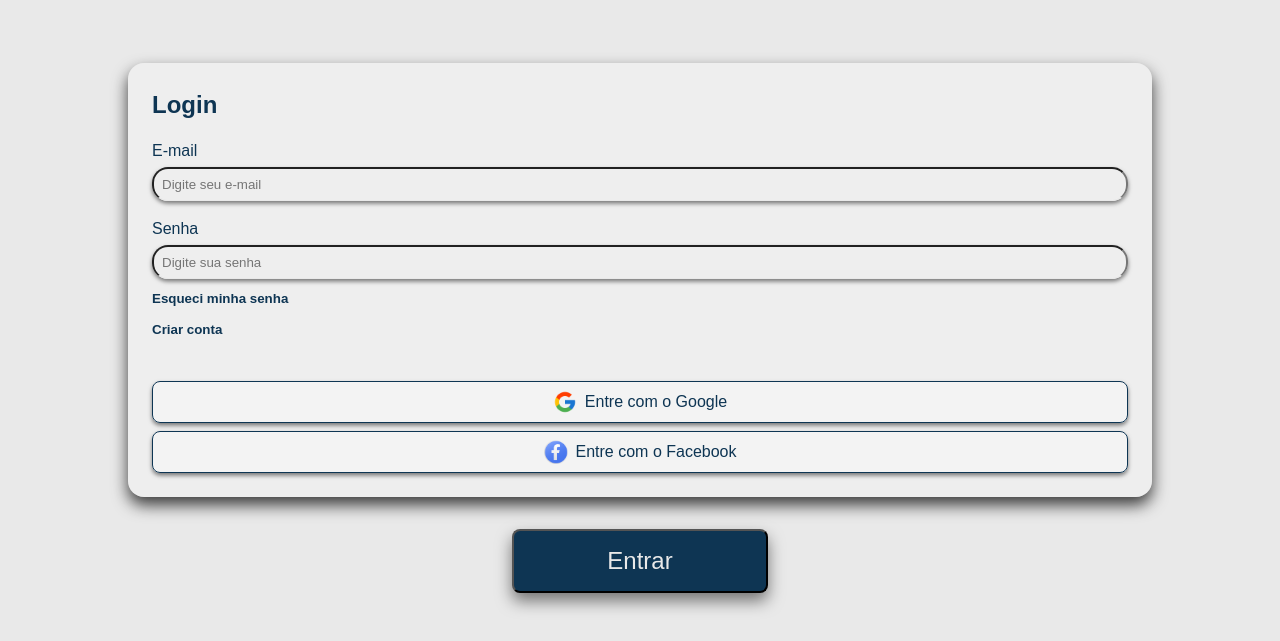
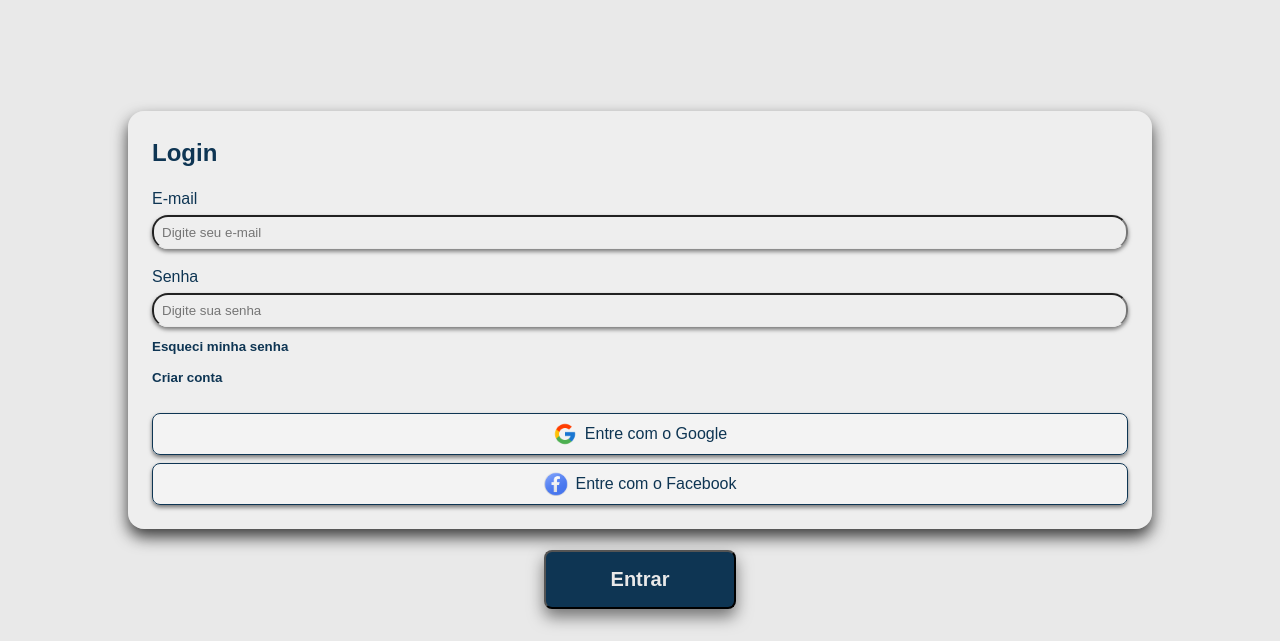
Before and after one commit to AndrehW27/ZeraMeta, an Angular app: page /login in a window 1280 px wide. Shown: the part 159-800 px from the top of the page. Built offline with nearby package versions, Linux system fonts and the light colour scheme.

Commit message:
css adjustments

```diff
--- a/src/app/pages/boas-vindas/boas-vindas.component.html
+++ b/src/app/pages/boas-vindas/boas-vindas.component.html
@@ -20,8 +20,12 @@
 
   <section>
     <div class="botoes">
-      <button class="botao-entrar" routerLink="/login">Entrar</button>
-      <button class="botao-conta" routerLink="/cadastro">Criar conta</button>
+      <button class="botao-entrar" routerLink="/login">
+        <h2>Entrar</h2>
+      </button>
+      <button class="botao-conta" routerLink="/cadastro">
+        <h2>Criar conta</h2>
+      </button>
     </div>
   </section>
 
--- a/src/app/pages/boas-vindas/boas-vindas.component.scss
+++ b/src/app/pages/boas-vindas/boas-vindas.component.scss
@@ -17,7 +17,7 @@
 .descricao{
     position: fixed;
     bottom: 14rem;
-    max-width: 250px;
+    max-width: 230px;
     // margin: 0 auto;
     margin-top: 3rem;
     margin-bottom: 2rem;
@@ -45,9 +45,10 @@
 
     .botao-entrar, .botao-conta{
         // width: 90%;
-        min-width: 16rem;
-        padding: 1rem;
-        font-size: 1.5rem;
+        min-width: 12rem;
+            padding: 1rem 2rem 1rem 2rem;
+
+        // font-size: 1.5rem;
         // border: none;
         border-radius: 0.5rem;
         cursor: pointer;
--- a/src/app/pages/cadastro/cadastro.component.html
+++ b/src/app/pages/cadastro/cadastro.component.html
@@ -16,7 +16,7 @@
 
   <section>
     <div class="formulario">
-      <h1 class="login">Criar conta</h1>
+      <h2 class="login">Criar conta</h2>
       <form action="">
         <p>Nome</p>
         <input (keyup)="verificaPreenchimentoNome()" class="input" [(ngModel)]="novaUsuario.nome" name="inputName" type="name" placeholder="Digite seu nome">
@@ -55,7 +55,7 @@
 
   <section>
     <button (click)="cadastrar()" class="botao">
-      <p>Cadastrar</p>
+      <h2>Cadastrar</h2>
     </button>
   </section>
 
--- a/src/app/pages/cadastro/cadastro.component.scss
+++ b/src/app/pages/cadastro/cadastro.component.scss
@@ -1,13 +1,10 @@
 .login{
-    margin-bottom: 1rem;
-     h1{
-        font-size: 2.5rem;
-    }
+    margin-bottom: 0.5rem;
 }
 
 .formulario{
     position: fixed;
-    bottom: 9rem;
+    bottom: 7rem;
     margin-top: 2rem;
     width: 80vw;
     padding: 1.5rem;
@@ -43,7 +40,7 @@
     }
 
     .div-google-facebook{
-        margin-top: 2rem;
+        margin-top: 1rem;
         display: flex;
         align-items: center;
         justify-content: center;
@@ -79,7 +76,9 @@
 
 .botao{
      position: fixed;
-    bottom: 3rem;
+    bottom: 2rem;
+        min-width: 12rem;
+
     // margin-top: 3rem;
     display: flex;
     flex-direction: column;
@@ -89,9 +88,9 @@
     color: var(--secundaria);
     border-radius: 1rem;
     // border-bottom: 1px solid var(--secundaria);
-    padding: 1rem;
-    min-width: 16rem;
-    font-size: 1.5rem;
+    padding: 1rem 2rem 1rem 2rem;
+    // min-width: 10rem;
+    // font-size: 1.5rem;
     border-radius: 0.5rem;
     cursor: pointer;
     box-shadow: 0 0.5rem 1rem rgba(0, 0, 0, 0.5);
--- a/src/app/pages/login/login.component.html
+++ b/src/app/pages/login/login.component.html
@@ -25,7 +25,7 @@
   <section>
 
     <div class="formulario">
-      <h1 class="login">Login</h1>
+      <h2 class="login">Login</h2>
       <form action="">
         <p>E-mail</p>
         <input [(ngModel)]="email" name="email" class="input" type="email" placeholder="Digite seu e-mail" required>
@@ -54,7 +54,7 @@
 
   <section>
     <button (click)="handleLogin(email, senha)" class="botao">
-      <p>Entrar</p>
+      <h2>Entrar</h2>
     </button>
   </section>
 
--- a/src/app/pages/login/login.component.scss
+++ b/src/app/pages/login/login.component.scss
@@ -1,13 +1,11 @@
 .login{
     margin-bottom: 1rem;
-     h1{
-        font-size: 2.5rem;
-    }
+
 }
 
 .formulario{
     position: fixed;
-    bottom: 9rem;
+    bottom: 7rem;
     margin-top: 2rem;
     width: 80vw;
     padding: 1.5rem;
@@ -46,7 +44,7 @@
     }
 
     .div-google-facebook{
-        margin-top: 2rem;
+        margin-top: 1rem;
         display: flex;
         align-items: center;
         justify-content: center;
@@ -88,7 +86,9 @@
 
 .botao{
      position: fixed;
-    bottom: 3rem;
+    bottom: 2rem;
+        min-width: 12rem;
+
     // margin-top: 3rem;
     display: flex;
     flex-direction: column;
@@ -98,9 +98,8 @@
     color: var(--secundaria);
     border-radius: 1rem;
     // border-bottom: 1px solid var(--secundaria);
-    padding: 1rem;
-    min-width: 16rem;
-    font-size: 1.5rem;
+       padding: 1rem 2rem 1rem 2rem;
+
     border-radius: 0.5rem;
     cursor: pointer;
     box-shadow: 0 0.5rem 1rem rgba(0, 0, 0, 0.5);
--- a/src/styles.scss
+++ b/src/styles.scss
@@ -27,12 +27,12 @@ ul, ol {
   list-style: none;
 }
 
-// html, body {
-//   margin: 0;
-//   padding: 0;
-//   height: 100%;
-//   overflow-x: hidden; // avoid horizontal scroll
-// }
+html, body {
+  margin: 0;
+  padding: 0;
+  height: 100%;
+  overflow-x: hidden; // avoid horizontal scroll
+}
 
 
 /* Define fonte base e cor */
```
